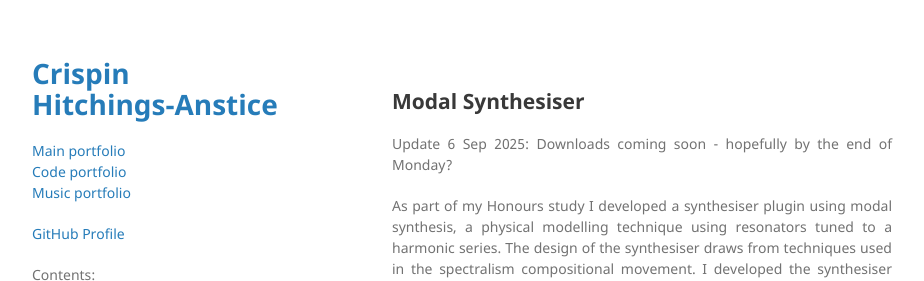
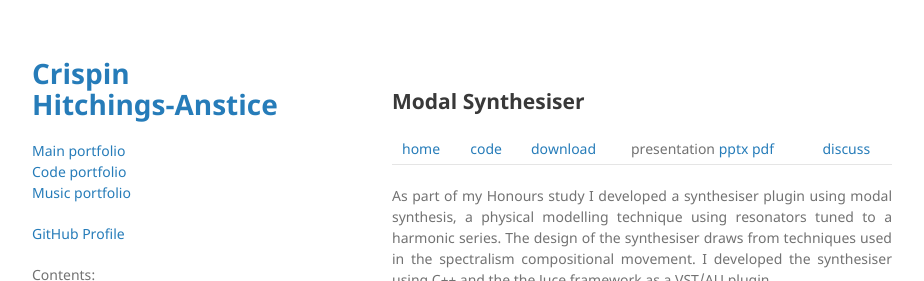
Before and after one commit to crispinha/crispinha.github.io, a Jekyll site: the page built from code.md, in a window 1280 px wide and 900 px high, cut to the strip 0-281 px from the top of the window. Shown: the whole strip, without its empty margins (178-1102 px from the left). Built offline with Jekyll 4.4.1, drawn with Linux system fonts in a browser that asks for light colours; our own code applies the rules of GitHub Pages for plain Markdown files; the repository's description, which GitHub fills in, is left out.

Commit message:
more modal info

```diff
--- a/_includes/modal-synth.md
+++ b/_includes/modal-synth.md
@@ -3,7 +3,7 @@
 {% capture titles %}{{ titles | append: "Modal Synthesiser|" }}{% endcapture %}
 {% capture ids %}{{ ids | append: "modal-synthesiser|" }}{% endcapture %}
 
-Update 6 Sep 2025: Downloads coming soon - hopefully by the end of Monday?
+[home](/modal-synth) | [code](https://github.com/crispinha/modal-synth) | [download](https://github.com/crispinha/modal-synth/releases/) | presentation [pptx](https://github.com/crispinha/modal-synth/releases/download/canz-conf-release/CANZ.presentation.pptx) [pdf](https://github.com/crispinha/modal-synth/releases/download/canz-conf-release/CANZ.presentation.pdf) | [discuss](https://github.com/crispinha/modal-synth/discussions)
 
 As part of my Honours study I developed a synthesiser plugin using modal synthesis, a physical modelling technique using resonators tuned to a harmonic series. The design of the synthesiser draws from techniques used in the spectralism compositional movement. I developed the synthesiser using C++ and the the Juce framework as a VST/AU plugin.
 
```
Also changed, not shown: modal-synth.md (added, +13 -0 lines).
